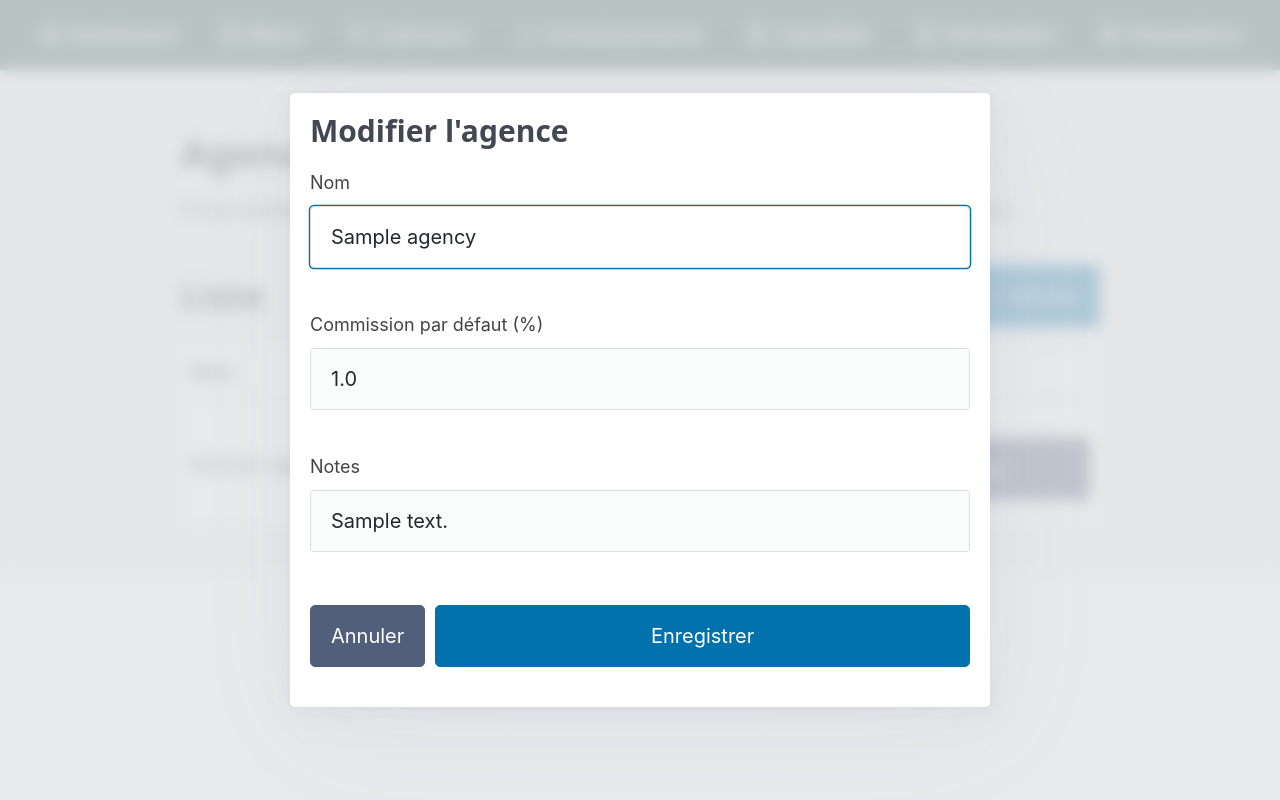
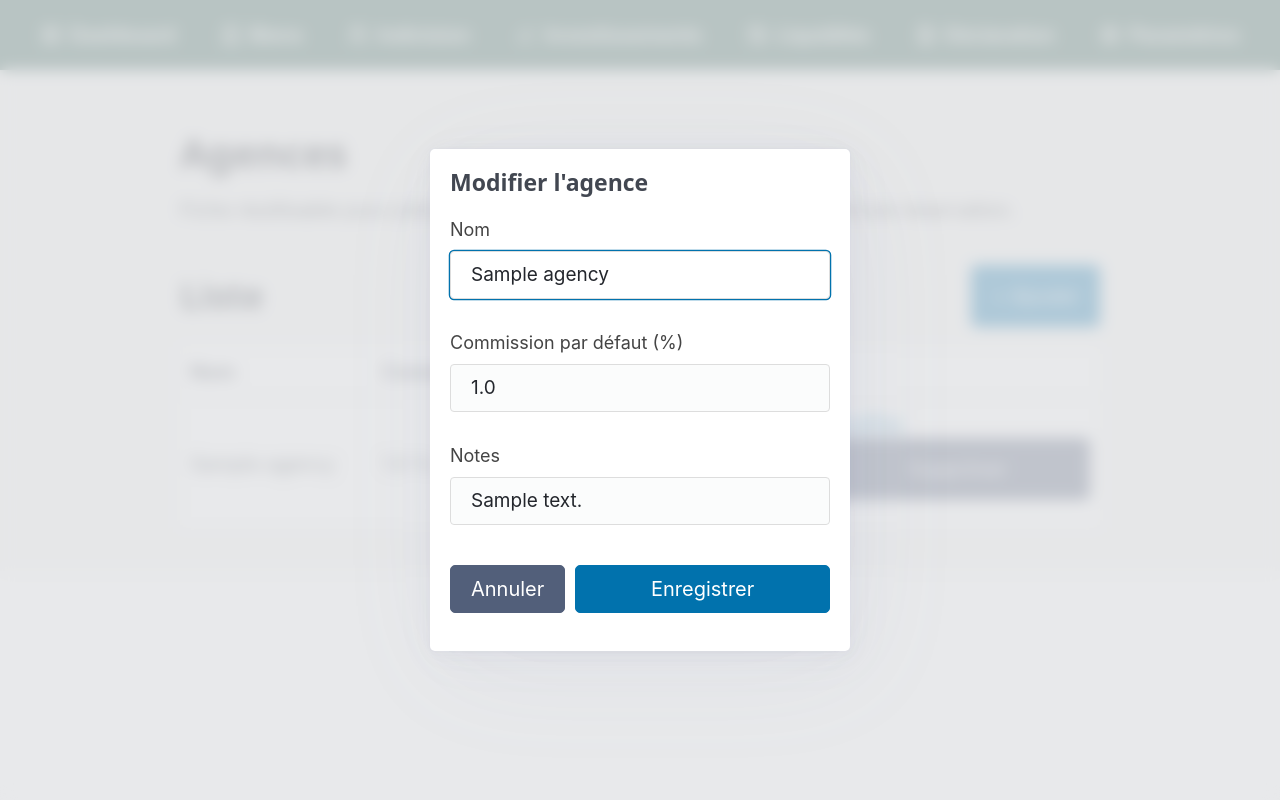
Before and after one commit to LucasChavanel/GestionPatrimoine, a FastAPI app: page /agences/1/modifier in a window 1280 px wide. Run offline with FastAPI, Linux system fonts and the light colour scheme; tables that the repository leaves empty hold one stand-in row (values such as "Sample post"); data that the repository does not hold is empty; parts of the project's set-up code (start-up, migrations or seed data) failed here and were passed over.

Commit message:
Resserre la taille des modales (Pico stylise par défaut pour une page, pas une boîte de dialogue)
La hauteur des champs et le padding de <article> sont pilotés par les
variables Pico --pico-form-element-spacing-vertical et --pico-spacing via
calc() — le padding seul ne suffisait pas à réduire la hauteur d'un <input>,
fixée explicitement par Pico. Les resserrer dans le scope <dialog> rétrécit
toute la modale d'un coup (champs, espacement, padding), plus largeur max
explicite (420px au lieu de 510-700px) et titre <h3> réduit.

Co-Authored-By: Claude Sonnet 5 <noreply@anthropic.com>

```diff
--- a/src/patrimoine/static/css/style.css
+++ b/src/patrimoine/static/css/style.css
@@ -141,10 +141,39 @@ form button {
 
 /* Formulaires Ajouter/Modifier déplacés en modale (<dialog>, stylisé
    nativement par Pico) plutôt que dans le flux de la page — jamais deux
-   écrans avec le formulaire à un endroit différent. */
+   écrans avec le formulaire à un endroit différent. Les variables Pico
+   (--pico-spacing, --pico-form-element-spacing-vertical) pilotent le padding
+   de <article> et la hauteur des champs par calc() — les resserrer ici
+   rétrécit toute la modale d'un coup, plutôt que de se battre champ par champ
+   contre des hauteurs fixées explicitement par Pico (le padding seul ne
+   suffit pas à réduire la hauteur d'un <input>). */
+dialog {
+    --pico-form-element-spacing-vertical: 0.4rem;
+    --pico-spacing: 0.9rem;
+}
+
+dialog article {
+    max-width: 420px;
+}
+
+dialog article h3 {
+    font-size: 1.15rem;
+    margin-bottom: 1rem;
+}
+
 dialog form {
     max-width: none;
     margin-bottom: 0;
+    gap: 0.6rem;
+}
+
+dialog form label {
+    gap: 0.15rem;
+    margin-bottom: 0;
+}
+
+dialog form input, dialog form select {
+    font-size: 0.95rem;
 }
 
 dialog footer {
```
